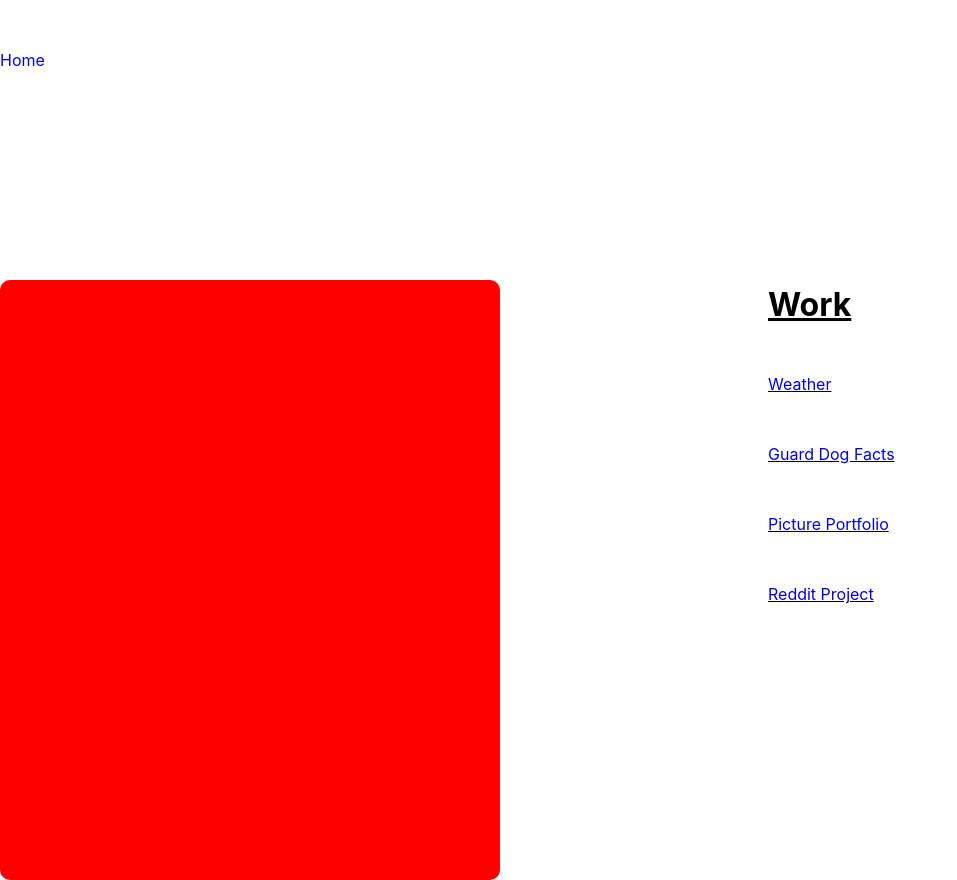
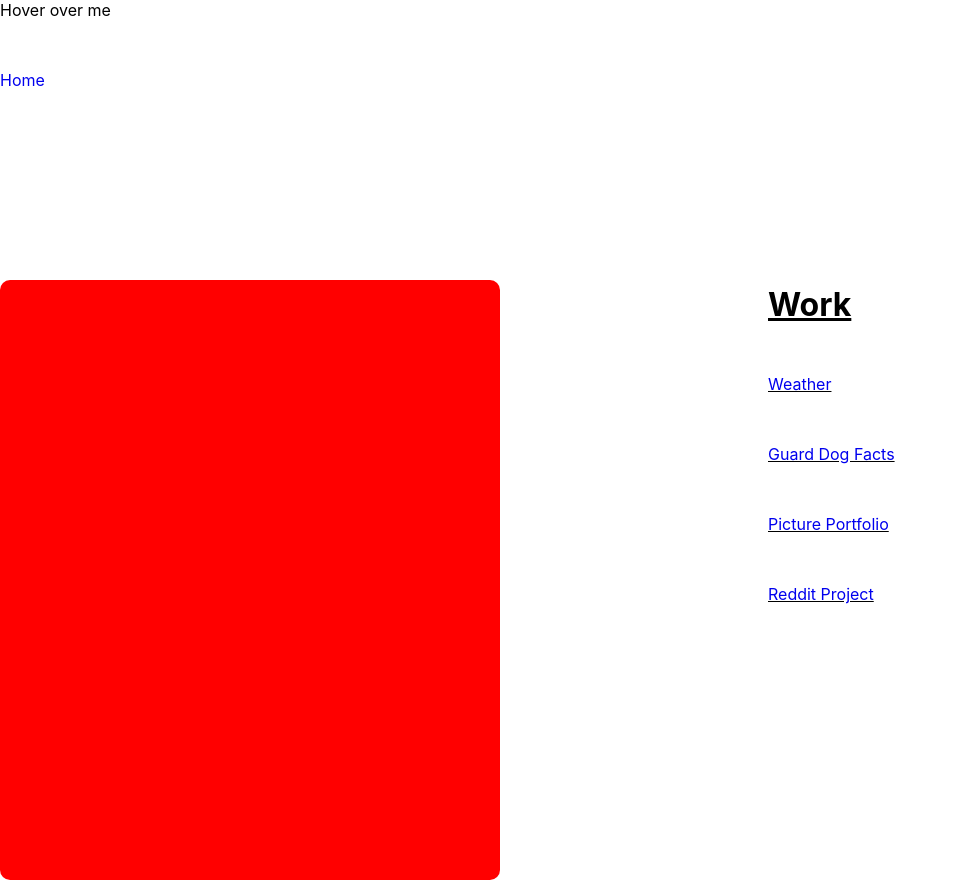
Before and after one commit to jesseleach/jesseleach.github.io, a React (Create React App) app: page /projects in a window 1280 px wide. Shown: the whole page, without its empty margins (0-957 px from the left). Built offline with nearby package versions, Linux system fonts and the light colour scheme.

Commit message:
hover template

```diff
--- a/src/Projects.js
+++ b/src/Projects.js
@@ -1,26 +1,67 @@
 import React from "react";
+import { useState } from "react";
 import { BrowserRouter, Routes, Route, Link, NavLink } from "react-router-dom";
 import { Home } from "./Home";
 
 export function Projects() {
+  const [isHovering, setIsHovering] = useState(false);
+
+  const handleMouseOver = () => {
+    setIsHovering(true);
+  };
+
+  const handleMouseOut = () => {
+    setIsHovering(false);
+  };
+
   return (
     <div>
-         <NavLink to="/" className="return">Home</NavLink>
+      <div>
+        <div>
+          <div onMouseOver={handleMouseOver} onMouseOut={handleMouseOut}>
+            Hover over me
+          </div>
 
+          {isHovering && (
+            <div>
+              <h2>Only visible when hovering div</h2>
+            </div>
+          )}
+        </div>
+      </div>
 
+      <div>
+        <NavLink to="/" className="return">
+          Home
+        </NavLink>
 
-         <div className="work">
-         <h1 className="workitem">Work</h1>
-         <NavLink to="https://jesseleach.github.io/weather" className="return">Weather</NavLink>
-         <NavLink to="https://jesseleach.github.io/guard-dog-facts" className="return">Guard Dog Facts</NavLink>
-         <NavLink to="https://jesseleach.github.io/newPictureSite" className="return">Picture Portfolio</NavLink>
-         <NavLink to="https://jesseleach.github.io/playground" className="return">Reddit Project</NavLink>
-         </div>
+        <div className="work">
+          <h1 className="workitem">Work</h1>
+          <NavLink to="https://jesseleach.github.io/weather" className="return">
+            Weather
+          </NavLink>
+          <NavLink
+            to="https://jesseleach.github.io/guard-dog-facts"
+            className="return"
+          >
+            Guard Dog Facts
+          </NavLink>
+          <NavLink
+            to="https://jesseleach.github.io/newPictureSite"
+            className="return"
+          >
+            Picture Portfolio
+          </NavLink>
+          <NavLink
+            to="https://jesseleach.github.io/playground"
+            className="return"
+          >
+            Reddit Project
+          </NavLink>
+        </div>
 
-         <div className="box"></div>
-
+        <div className="box"></div>
+      </div>
     </div>
-
-
   );
 }
```
Also changed, not shown: src/App.js (line endings or trailing spaces).
